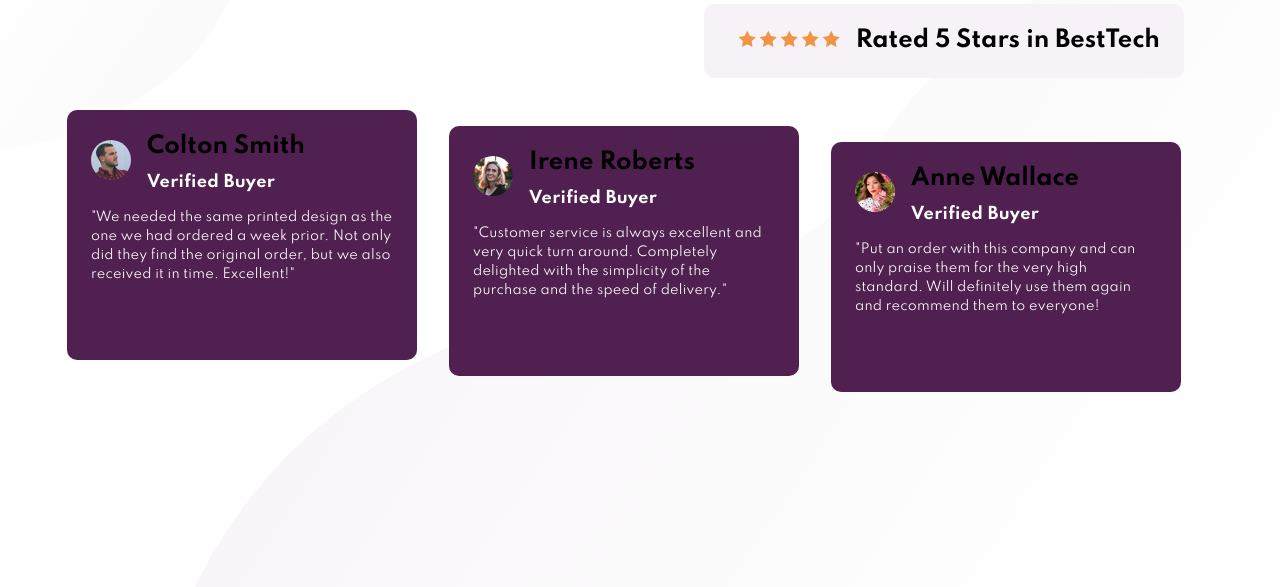
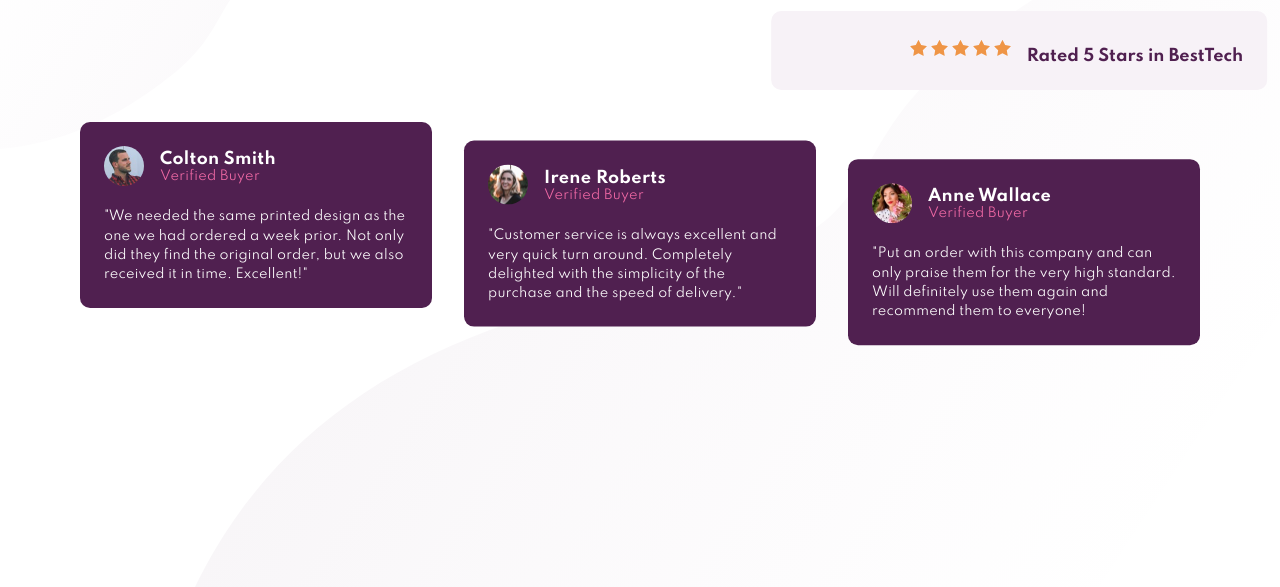
Before and after one commit to graficdoctor/Frontend-Mentor-Social-proof-section, a plain HTML site: page index.html in a window 1280 px wide. Shown: the part 213-800 px from the top of the page. Drawn offline with Linux system fonts and the light colour scheme.

Commit message:
Updated Media Queries & added transform

```diff
--- a/styles/styles.css
+++ b/styles/styles.css
@@ -49,13 +49,16 @@ body {
   margin: 0 auto;
 }
 
-@media screen and (min-width: 375px) {
+@media screen and (min-width: 720px) {
   .container {
     display: flex;
-    justify-content: center;
+    /* justify-content: center; */
     flex-wrap: wrap;
     max-width: 1170px;
+    height: auto;
     margin: 0 auto;
+    padding: 1rem;
+    /* background: red; */
   }
 
   .top,
@@ -78,33 +81,38 @@ body {
   }
 
   .rating-2nd {
-    margin-left: 1rem;
+    transform: translateX(10%);
   }
 
   .rating-3rd {
-    margin-left: 2rem;
+    transform: translateX(20%);
   }
 
   .review-ratings {
     display: flex;
     flex-wrap: wrap;
-    justify-content: center;
-    justify-self: flex-end;
+    /* align-items: center; */
+    /* justify-content: space-evenly; */
+    /* justify-content: center; */
+    /* justify-self: flex-end; */
     margin: 0 auto;
   }
+
   .review-card {
-    width: 350px;
-    height: 250px;
+    flex: 1;
+    justify-content: space-evenly;
+    align-items: center;
+    width: 80vw;
+    height: auto;
     margin-right: 2rem;
   }
-}
 
-@media screen and (min-width: 1140px) {
   .review-card-2 {
-    margin-top: 2rem;
+    transform: translateY(10%);
   }
   .review-card-3 {
-    margin-top: 3rem;
+    margin-right: 0;
+    transform: translateY(20%);
   }
 }
 
@@ -122,15 +130,16 @@ p {
   text-align: center;
 }
 
-@media screen and (min-width: 375px) {
+@media screen and (min-width: 500px) {
   h1,
   p {
+    margin-left: 0;
     text-align: left;
   }
 }
 
 /* Rating Section */
-h3 {
+h2 {
   color: var(--clr-primary01);
   font-size: 1rem;
   margin-top: 0.8rem;
@@ -154,7 +163,7 @@ h3 {
   color: var(--clr-neutral03);
 }
 
-.profile h3 {
+.profile h2 {
   color: var(--clr-neutral03);
   font-size: 1rem;
   font-weight: 700;
@@ -162,7 +171,7 @@ h3 {
   text-align: left;
 }
 
-.profile h5 {
+.profile h3 {
   color: var(--clr-primary02);
   font-size: 0.8rem;
   font-weight: 400;
@@ -179,6 +188,10 @@ h3 {
   color: var(--clr-neutral03);
   font-size: 0.8rem;
   text-align: left;
+}
+
+.profile-detail {
+  margin-top: -1rem;
 }
 
 .profile img {
```
